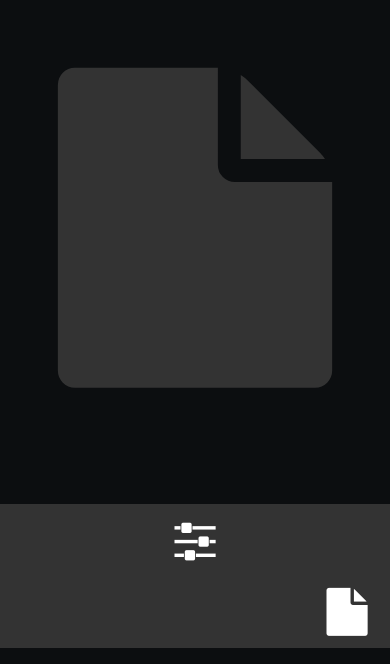
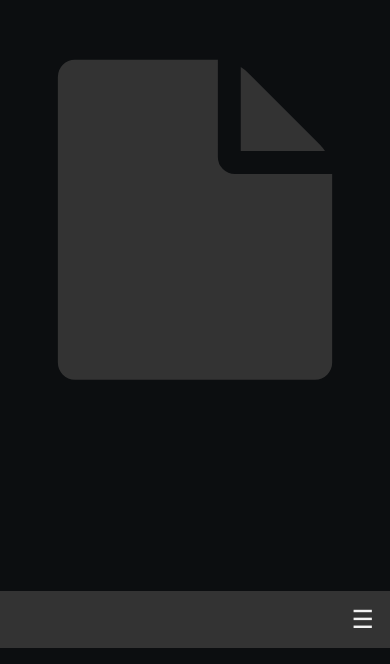
Before and after one commit to web-dave/nashville, an Angular app: page / in a window 390 px wide. Shown: the part 196-860 px from the top of the page. Built offline with nearby package versions, Linux system fonts and the light colour scheme.

Commit message:
pdf print works

```diff
--- a/src/app/components/app.component.ts
+++ b/src/app/components/app.component.ts
@@ -7,10 +7,12 @@ import {
 } from '@angular/core';
 import { CommonModule } from '@angular/common';
 import { RouterOutlet } from '@angular/router';
-import { IKey } from '../utils/keymaps';
+import { IKey, keyMap } from '../utils/keymaps';
 import { SongComponent } from './song.component';
 import { KeyTableComponent } from './key-table.component';
 import { MenuComponent } from './menu.component';
+import { jsPDF } from 'jspdf';
+import { NashvillePipe } from '../pipes/nashville.pipe';
 
 @Component({
   selector: 'app-root',
@@ -21,9 +23,9 @@ import { MenuComponent } from './menu.component';
     SongComponent,
     KeyTableComponent,
     MenuComponent,
+    NashvillePipe,
   ],
-  template: ` <app-menu (trigger)="handleTrigger($event)" />
-    @if(showTable){
+  template: ` @if(showTable){
     <key-table (keySelected)="selectKey($event)" /> <br />
     }
     <input
@@ -37,10 +39,11 @@ import { MenuComponent } from './menu.component';
     <app-song [text]="file()" [key]="selectedKey()" />
     }@else{
     <div class="container">
-      <label class="centered-label" for="input">
+      <label class="centered">
         <i class="fa fa-fw fa-file" (click)="fileLoad.click()"></i>
       </label>
     </div>
+    <app-menu (trigger)="handleTrigger($event)" />
     }`,
 })
 export class AppComponent {
@@ -48,14 +51,18 @@ export class AppComponent {
   showTable = false;
   selectedKey: WritableSignal<IKey> = signal('C');
   file: WritableSignal<string[]> = signal([]);
+  name = '';
 
-  handleTrigger(event: 'file' | 'transpose') {
+  handleTrigger(event: 'file' | 'transpose' | 'print') {
     switch (event) {
       case 'file':
         this.fileLoad.nativeElement.click();
         break;
       case 'transpose':
         this.showTable = !this.showTable;
+        break;
+      case 'print':
+        this.print();
         break;
     }
   }
@@ -65,9 +72,42 @@ export class AppComponent {
   }
 
   handleFileInput(e: Event) {
+    this.name = (
+      (e.target as HTMLInputElement)?.files?.item(0)?.name || ''
+    ).replace('.txt', '');
+
     (e.target as HTMLInputElement)?.files
       ?.item(0)
       ?.text()
       .then((data) => this.file.set(data.split('/n')));
   }
+
+  print() {
+    const doc = new jsPDF();
+    doc.setFontSize(10);
+    doc.setTextColor('#000000');
+    // doc.addFont('Times', 'times', 'normal');
+    doc.setFont('courier');
+    console.log(doc.getFontList());
+
+    console.log(document.querySelector('pre')?.textContent);
+
+    this.file()[0]
+      .split('\n')
+      .forEach((ln, i) => {
+        console.log(i % 2);
+
+        if (i % 2 === 0) {
+          doc.setFont('courier', 'bold');
+        } else {
+          doc.setFont('courier', 'normal');
+        }
+        const transLn = new NashvillePipe().transform(
+          ln,
+          keyMap[this.selectedKey()]
+        );
+        doc.text(transLn, 10, i * 5 + 10);
+      });
+    doc.save(this.name + ` (${this.selectedKey()})`);
+  }
 }
--- a/src/app/components/menu.component.ts
+++ b/src/app/components/menu.component.ts
@@ -6,19 +6,26 @@ import { Component, EventEmitter, Output } from '@angular/core';
   standalone: true,
   imports: [CommonModule],
   template: `
-    <div class="navbar no-print">
+    <div #navbar class="navbar no-print">
       <a (click)="trigger.emit('transpose')">
         <i class="fa fa-fw fa-sliders"></i>
       </a>
 
-      <div class="nav-right">
-        <a (click)="trigger.emit('file')">
-          <i class="fa fa-fw fa-file"></i>
-        </a>
-      </div>
+      <a (click)="trigger.emit('print')">
+        <i class="fa fa-fw fa-print"></i>
+      </a>
+      <a (click)="trigger.emit('file')">
+        <i class="fa fa-fw fa-file"></i>
+      </a>
+      <a class="icon" (click)="toggle(navbar)"> &#9776; </a>
     </div>
   `,
 })
 export class MenuComponent {
-  @Output() trigger = new EventEmitter<'file' | 'transpose'>();
+  @Output() trigger = new EventEmitter<'file' | 'transpose' | 'print'>();
+  toggle(elem: HTMLDivElement) {
+    elem.className === 'navbar no-print'
+      ? (elem.className += ' responsive')
+      : (elem.className = 'navbar  no-print');
+  }
 }
--- a/src/app/components/song.component.ts
+++ b/src/app/components/song.component.ts
@@ -13,6 +13,7 @@ import { IKey, keyMap } from '../utils/keymaps';
     <pre class="song">{{ line | nashville : keyMap[key] }}</pre>
     }
   `,
+  styles: ``,
 })
 export class SongComponent {
   @Input({ required: true }) key: IKey = 'C';
--- a/src/styles.scss
+++ b/src/styles.scss
@@ -1,5 +1,6 @@
 body {
   background-color: #0c0e10;
+  margin: 0;
 
   table {
     margin: 0 auto;
@@ -27,9 +28,27 @@ body {
     }
   }
 
+  .container {
+    display: flex;
+    justify-content: center;
+    align-items: center;
+    height: 100vh;
+    .centered {
+      text-align: center;
+      color: #333;
+      font-size: 20rem;
+    }
+  }
+
   .song {
+    // background-color: #fff;
+    // font-size: 3px;
     color: aliceblue;
     margin-left: 20px;
+    width: fit-content;
+    margin-left: auto;
+    margin-right: auto;
+    // border: 5px solid #fff;
   }
 
   .btn {
@@ -54,60 +73,98 @@ body {
   }
 }
 
+// navbar
 .navbar {
+  overflow: hidden;
   background-color: #333;
-  overflow: hidden;
   position: fixed;
   bottom: 0;
   width: 100%;
   left: 0;
 
-  /* Right-aligned section inside the top navigation */
-  .nav-right {
-    float: right;
-  }
-
-  /* Navbar links */
   a {
     float: left;
+    display: block;
+    color: #f2f2f2;
     text-align: center;
-    padding: 12px;
-    color: white;
+    padding: 14px 16px;
     text-decoration: none;
-    font-size: 17px;
-    i.fa {
-      font-size: 3rem;
+    font-size: 25px;
+
+    &:hover {
+      background-color: #333;
+      color: black;
     }
-
-    /* Navbar links on mouse-over */
-    &:hover {
-      background-color: #000;
-    }
-
-    /* Current/active navbar link */
-    &.active {
-      background-color: #04aa6d;
-    }
+  }
+  .icon {
+    display: none;
   }
 }
 
-/* Add responsiveness - will automatically display the navbar vertically instead of horizontally on screens less than 500 pixels */
-@media screen and (max-width: 500px) {
-  .navbar a,
-  .nav-right {
-    float: none;
+@media screen and (max-width: 600px) {
+  .navbar a {
+    display: none;
+  }
+  .navbar a.icon {
+    float: right;
     display: block;
   }
 }
 
-.container {
-  display: flex;
-  justify-content: center;
-  align-items: center;
-  height: 100vh;
+@media screen and (max-width: 600px) {
+  .navbar.responsive .icon {
+    position: absolute;
+    right: 0;
+    bottom: 0;
+  }
+  .navbar.responsive a {
+    float: none;
+    display: block;
+    text-align: left;
+  }
 }
-.centered-label {
-  text-align: center;
-  color: #333;
-  font-size: 20rem;
-}
+
+// .navbar {
+//   background-color: #333;
+//   overflow: hidden;
+//   position: fixed;
+//   bottom: 0;
+//   width: 100%;
+//   left: 0;
+
+//   /* Right-aligned section inside the top navigation */
+//   .nav-right {
+//     float: right;
+//   }
+
+//   /* Navbar links */
+//   a {
+//     float: left;
+//     text-align: center;
+//     padding: 12px;
+//     color: white;
+//     text-decoration: none;
+//     font-size: 17px;
+//     i.fa {
+//       font-size: 3rem;
+//     }
+
+//     /* Navbar links on mouse-over */
+//     &:hover {
+//       background-color: #000;
+//     }
+
+//     /* Current/active navbar link */
+//     &.active {
+//       background-color: #04aa6d;
+//     }
+//   }
+// }
+
+// @media screen and (max-width: 500px) {
+//   .navbar a,
+//   .nav-right {
+//     float: none;
+//     display: block;
+//   }
+// }
```
Also changed, not shown: src/app/flowers2.txt (added).
